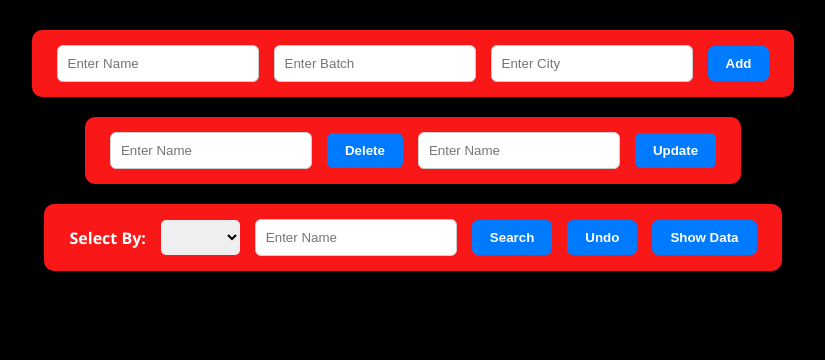
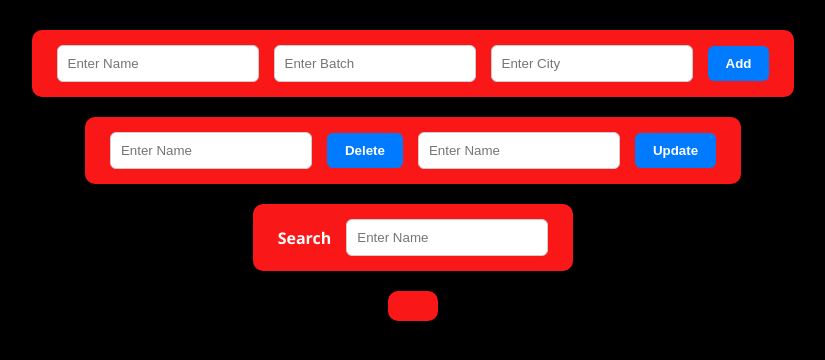
Before and after one commit to harsha6133/html46r, a plain HTML site: page Data/index.html in a window 1280 px wide. Shown: the whole page, without its empty margins (227-1052 px from the left). Drawn offline with Linux system fonts and the light colour scheme.

Commit message:
Update index.html

```diff
--- a/Data/index.html
+++ b/Data/index.html
@@ -3,7 +3,7 @@
 <head>
   <meta charset="UTF-8">
   <meta name="viewport" content="width=device-width, initial-scale=1.0">
-  <title>Document</title>
+  <title>Data</title>
   <link rel="stylesheet" href="style.css">
 </head>
 <body>
@@ -23,20 +23,24 @@
   </div>
 
   <div class="div3">
-    <label>Select By:</label>
+    <!-- <label>Select By:</label>
     <select name="search" id="srcBy">
       <option value=""></option>
       <option value="username">Name</option>
       <option value="batch">Batch</option>
       <option value="city">City</option>
-    </select>
+    </select> -->
+    <label>Search</label>
     <input type="text" id="search" placeholder="Enter Name">
-    <button id="searchbtn">Search</button>
-    <button id="undobtn">Undo</button>
-    <button id="show">Show Data</button>
+    <!-- <label>No of Entries</label>
+    <input type="text" id="ent" placeholder="Enter number" value="1"> -->
+    <!-- <button id="searchbtn">Search</button> -->
+    <!-- <button id="undobtn">Undo</button> -->
+    <!-- <button id="show">Show Data</button> -->
   </div>
 
   <table id="table"></table>
+  <div id="pageContainer"></div>
 
 <script src="index.js"></script>
 </body>
```
